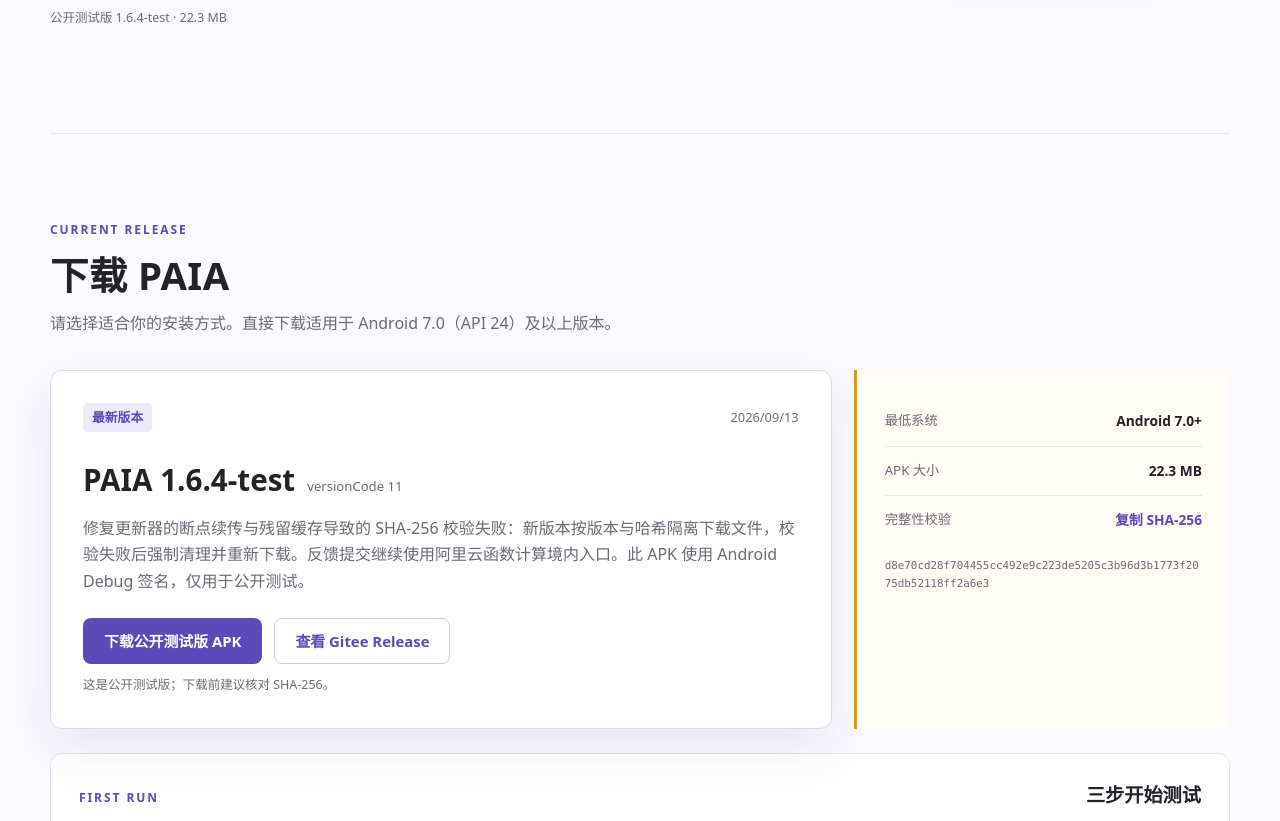
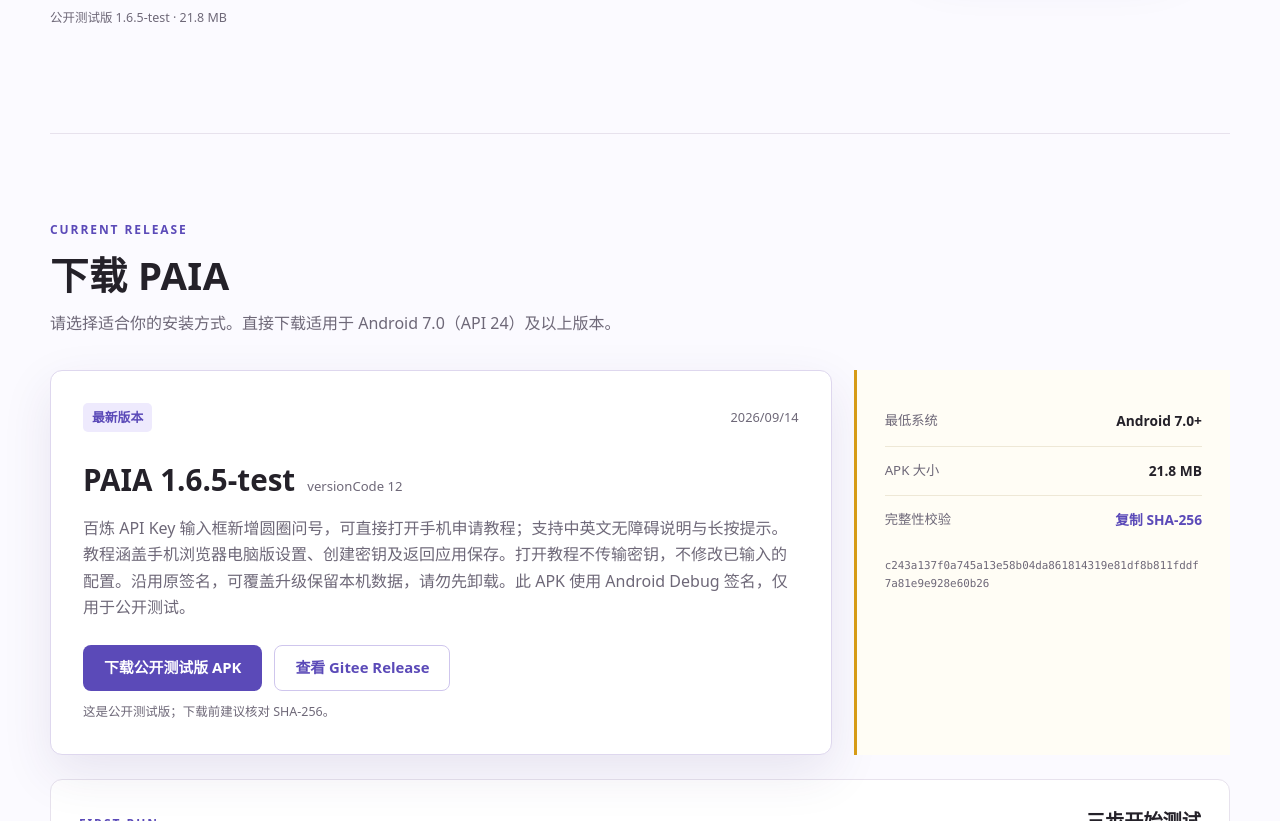
Before and after one commit to HoutonBosta/paia-site, a plain HTML site: page index.html in a window 1280 px wide. Shown: the part 547-1368 px from the top of the page. Drawn offline with Linux system fonts and the light colour scheme.

Commit message:
Publish PAIA 1.6.5-test in-app update

```diff
--- a/index.html
+++ b/index.html
@@ -63,8 +63,8 @@
             <span class="release-date" id="release-date">--</span>
           </div>
           <div class="version-line">
-            <strong id="version-name">PAIA 1.4</strong>
-            <span id="version-code">versionCode 5</span>
+            <strong id="version-name">PAIA 1.6.5-test</strong>
+            <span id="version-code">versionCode 12</span>
           </div>
           <p class="release-notes" id="release-notes">正在读取更新说明……</p>
           <div class="release-actions">
--- a/release.json
+++ b/release.json
@@ -1,12 +1,12 @@
 {
-  "versionName": "1.6.4-test",
-  "versionCode": 11,
+  "versionName": "1.6.5-test",
+  "versionCode": 12,
   "minAndroid": "Android 7.0+",
-  "releaseDate": "2026-09-13",
-  "releaseNotes": "修复更新器的断点续传与残留缓存导致的 SHA-256 校验失败：新版本按版本与哈希隔离下载文件，校验失败后强制清理并重新下载。反馈提交继续使用阿里云函数计算境内入口。此 APK 使用 Android Debug 签名，仅用于公开测试。",
-  "apkUrl": "https://gitee.com/Houton_Bosta/paia-site/releases/download/v1.6.4-test/PAIA-1.6.4-test.apk",
-  "apkSize": 23397485,
-  "sha256": "d8e70cd28f704455cc492e9c223de5205c3b96d3b1773f2075db52118ff2a6e3",
-  "releasePageUrl": "https://gitee.com/Houton_Bosta/paia-site/releases/tag/v1.6.4-test",
+  "releaseDate": "2026-09-14",
+  "releaseNotes": "百炼 API Key 输入框新增圆圈问号，可直接打开手机申请教程；支持中英文无障碍说明与长按提示。教程涵盖手机浏览器电脑版设置、创建密钥及返回应用保存。打开教程不传输密钥，不修改已输入的配置。沿用原签名，可覆盖升级保留本机数据，请勿先卸载。此 APK 使用 Android Debug 签名，仅用于公开测试。",
+  "apkUrl": "https://gitee.com/Houton_Bosta/paia-site/releases/download/v1.6.5-test/PAIA-1.6.5-test.apk",
+  "apkSize": 22855137,
+  "sha256": "c243a137f0a745a13e58b04da861814319e81df8b811fddf7a81e9e928e60b26",
+  "releasePageUrl": "https://gitee.com/Houton_Bosta/paia-site/releases/tag/v1.6.5-test",
   "repositoryUrl": "https://github.com/HoutonBosta/paia-site"
 }
--- a/script.js
+++ b/script.js
@@ -2,15 +2,15 @@
   "use strict";
 
   const fallback = {
-    versionName: "1.4",
-    versionCode: 5,
+    versionName: "1.6.5-test",
+    versionCode: 12,
     minAndroid: "Android 7.0+",
-    releaseDate: "2026-09-09",
-    releaseNotes: "公开测试版：请从 Gitee Release 下载 APK，并在安装前核对 SHA-256。",
-    apkUrl: "https://gitee.com/Houton_Bosta/paia-site/releases/download/v1.4-test/PAIA-1.4-test.apk",
-    apkSize: 22721220,
-    sha256: "bb5a43bf2b950a346ca2667d50d9aa654bade334b90a4e3d0adc57a05d5826ee",
-    releasePageUrl: "https://gitee.com/Houton_Bosta/paia-site/releases/tag/v1.4-test",
+    releaseDate: "2026-09-14",
+    releaseNotes: "百炼 API Key 输入框新增圆圈问号，可直接打开手机申请教程；支持中英文无障碍说明与长按提示。教程涵盖手机浏览器电脑版设置、创建密钥及返回应用保存。打开教程不传输密钥，不修改已输入的配置。沿用原签名，可覆盖升级保留本机数据，请勿先卸载。此 APK 使用 Android Debug 签名，仅用于公开测试。",
+    apkUrl: "https://gitee.com/Houton_Bosta/paia-site/releases/download/v1.6.5-test/PAIA-1.6.5-test.apk",
+    apkSize: 22855137,
+    sha256: "c243a137f0a745a13e58b04da861814319e81df8b811fddf7a81e9e928e60b26",
+    releasePageUrl: "https://gitee.com/Houton_Bosta/paia-site/releases/tag/v1.6.5-test",
     repositoryUrl: "https://github.com/HoutonBosta/paia-site"
   };
 
```
